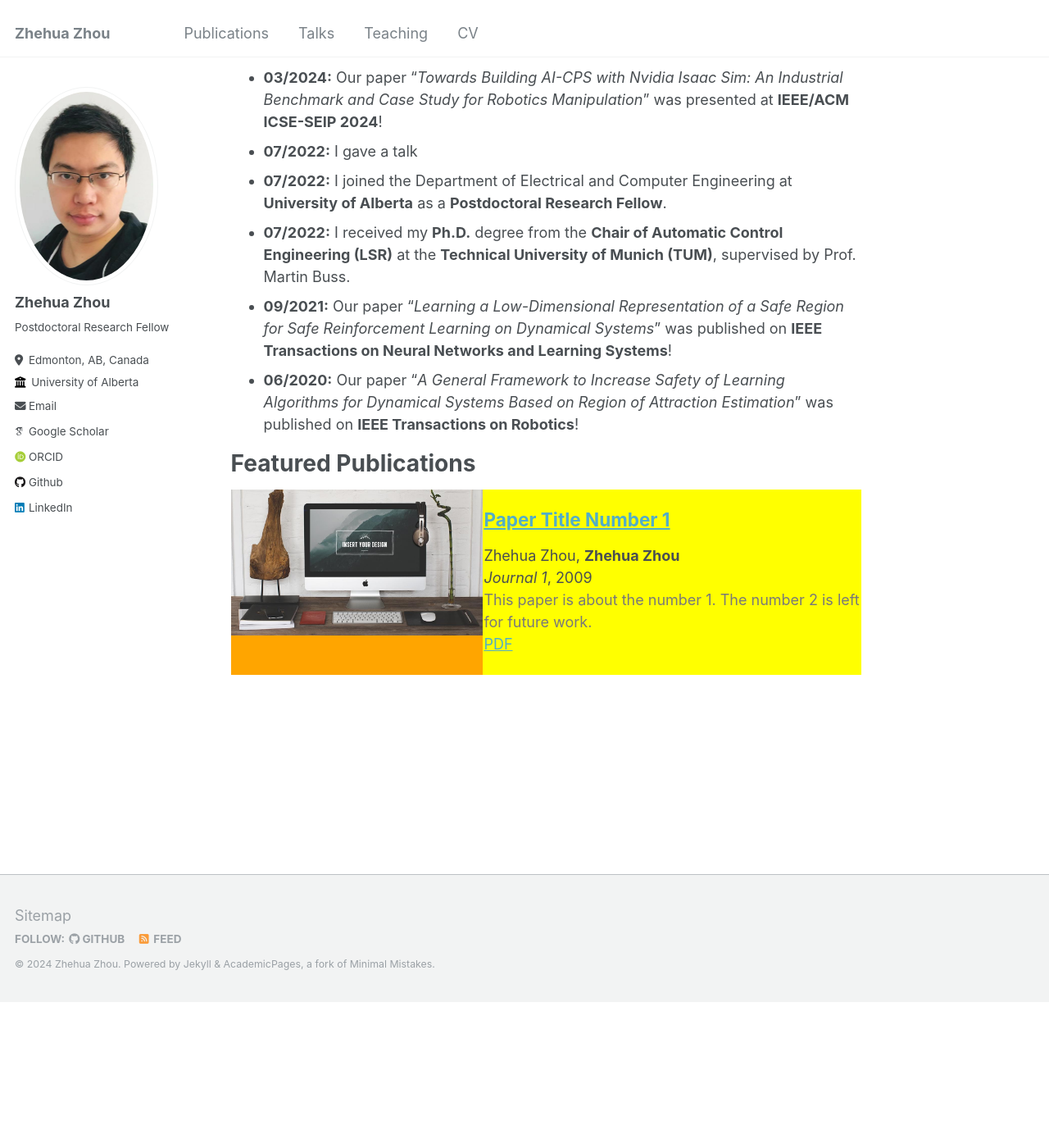
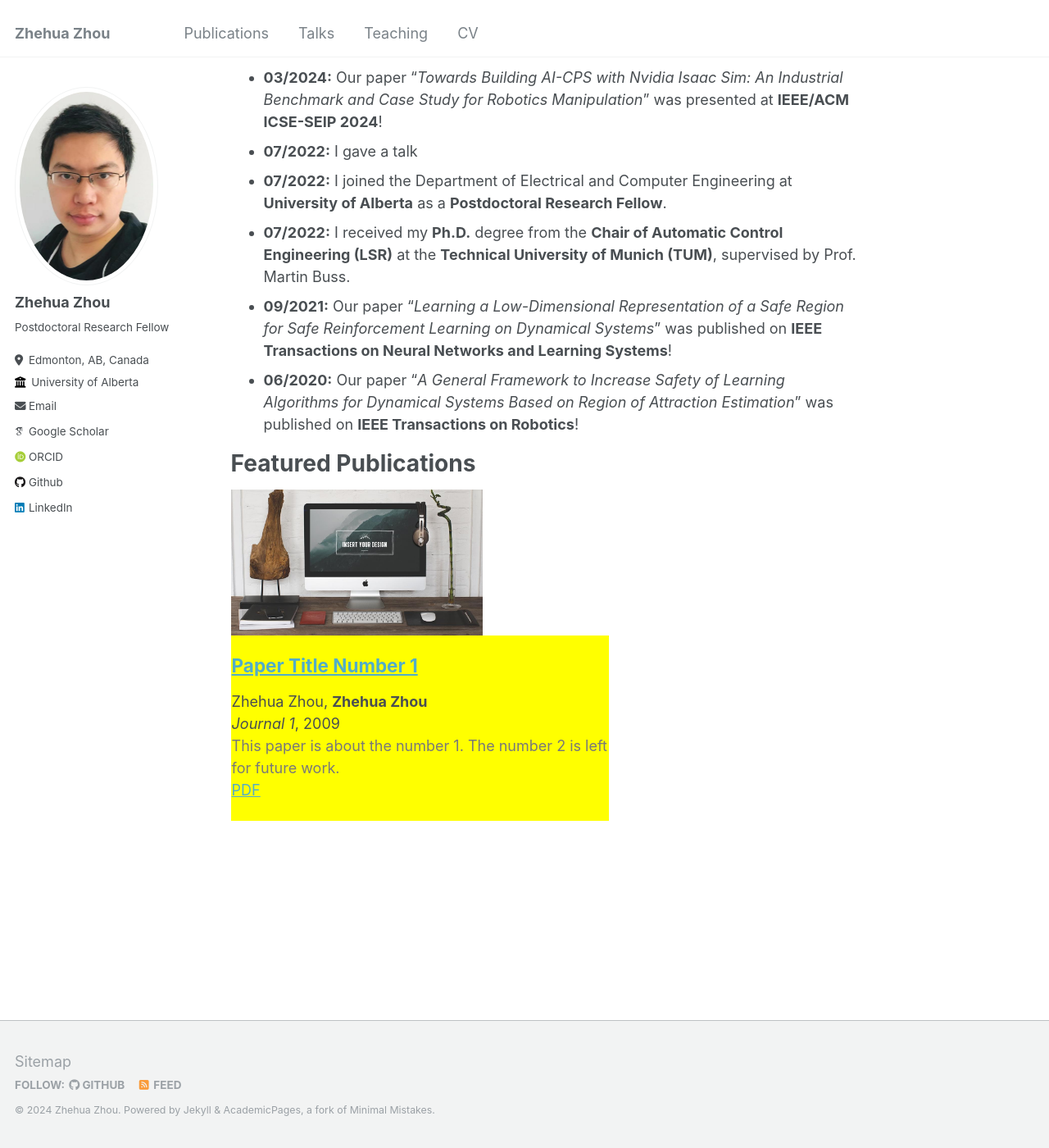
Before and after one commit to zhehuazhou/zhehuazhou.github.io, a Jekyll site: the page built from _pages/about.md, in a window 1280 px wide and 1400 px high, scrolled down 499 px. Shown: the whole window at 82% size. Built offline with Jekyll 4.4.1, drawn with Linux system fonts in a browser that asks for light colours; some web fonts are replaced; before the commit the page ends 1721 px from its top, so only the background shows below that.

Commit message:
initial update

```diff
--- a/_includes/archive-single_double.html
+++ b/_includes/archive-single_double.html
@@ -47,7 +47,7 @@
   margin-top:0px;
 }
 .col-left {
-  display: table-cell;
+  /*display: table-cell;*/
   padding: 0px;
   width: 40%;
   vertical-align:center;
@@ -60,7 +60,7 @@
 }
 
 .col-right {
-  display: table-cell;
+  /*display: table-cell;*/
   padding: 1px;
   width: 60%;
   vertical-align:top;
```
